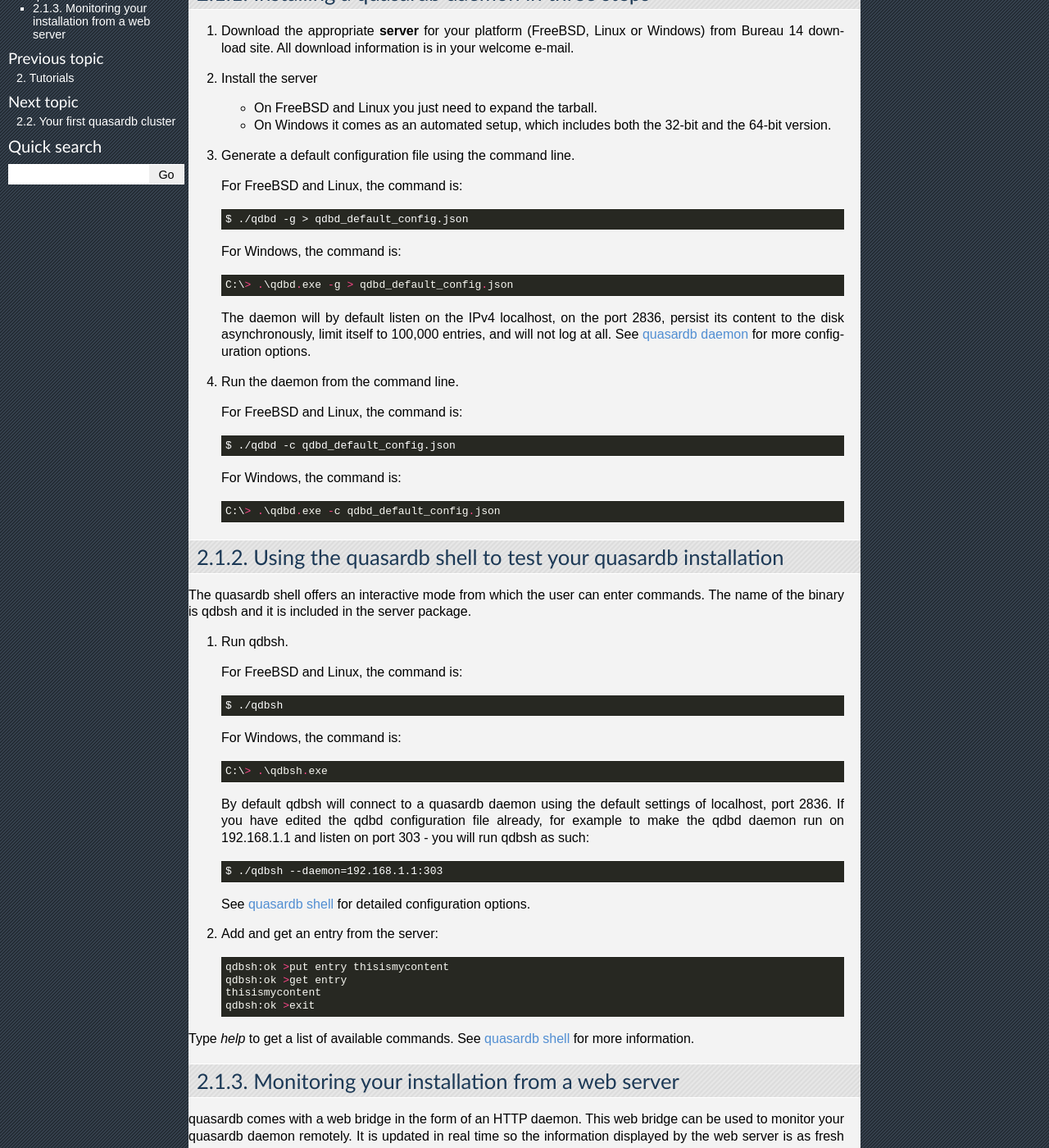
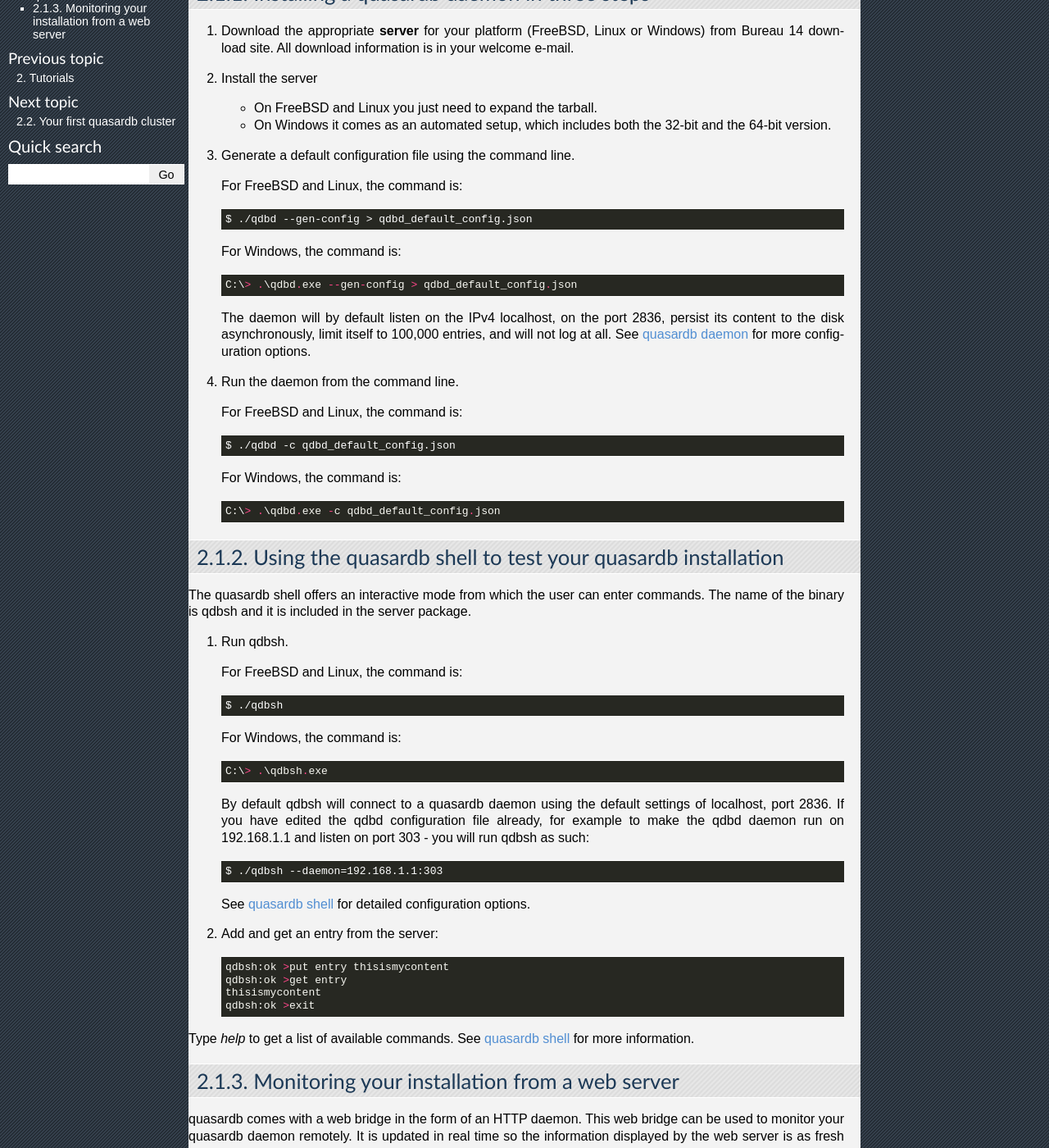
Before and after one commit to iltommi/qdb-documentation, a Sphinx documentation site: the page built from source/tutorials/tut_quick.rst, in a window 1280 px wide and 1400 px high, scrolled down 320 px. Shown: the whole window at 82% size. Built offline with Sphinx 7.4.7, drawn with Linux system fonts in a browser that asks for light colours; pages that are not in the unit, such as notebooks, are missing from menus; some of the changed text lies outside the part shown.

Commit message:
Change -g to --gen-config in all instances.

```diff
--- a/source/primer.rst
+++ b/source/primer.rst
@@ -20,7 +20,7 @@ Shall we dance?
 
 Before you start the quasardb :term:`server`, generate a default configuration file::
 
-    $ ./qdbd -g > qdbd_config.conf
+    $ ./qdbd --gen-config > qdbd_config.conf
 
 Then, simply run the :doc:`reference/qdbd` from a terminal, passing in the configuration file::
 
@@ -99,7 +99,7 @@ Working on web-oriented technologies? We've thought about you as well and built
 
 Like the qdb daemon, start by generating a default configuration file::
 
-    ./qdb_httpd -g > qdb_httpd_default_config.conf
+    ./qdb_httpd --gen-config > qdb_httpd_default_config.conf
 
 Then, start the web bridge with::
 
--- a/source/tutorials/one_ring.rst
+++ b/source/tutorials/one_ring.rst
@@ -18,7 +18,7 @@ Configure the First Node
 
 #. Generate a default configuration file. ::
 
-   $ qdbd -g > qdbd_config.json
+   $ qdbd --gen-config > qdbd_config.json
 
 #. Edit the configuration file.
 
--- a/source/tutorials/tut_quick.rst
+++ b/source/tutorials/tut_quick.rst
@@ -22,11 +22,11 @@ Installing a quasardb daemon in three steps
 
    For FreeBSD and Linux, the command is::
 
-       $ ./qdbd -g > qdbd_default_config.json
+       $ ./qdbd --gen-config > qdbd_default_config.json
 
    For Windows, the command is::
 
-       C:\> .\qdbd.exe -g > qdbd_default_config.json
+       C:\> .\qdbd.exe --gen-config > qdbd_default_config.json
 
    The daemon will by default listen on the IPv4 localhost, on the port 2836, persist its content to the disk asynchronously, limit itself to 100,000 entries, and will not log at all. See :doc:`../reference/qdbd` for more configuration options.
 
@@ -81,11 +81,11 @@ All information is available in both JSON and JSONP format.
 
    For FreeBSD and Linux, the command is::
 
-       $ ./qdb_httpd -g > qdb_httpd_default_config.json
+       $ ./qdb_httpd --gen-config > qdb_httpd_default_config.json
 
    For Windows, the command is::
 
-       C:\> .\qdb_httpd.exe -g > qdb_httpd_default_config.json
+       C:\> .\qdb_httpd.exe --gen-config > qdb_httpd_default_config.json
 
    By default, the web bridge will listen on localhost, port 8080. It will connect to a quasardb daemon using the default settings of localhost, port 2836. See :doc:`../reference/qdb_httpd` for detailed configuration options.
 
```
